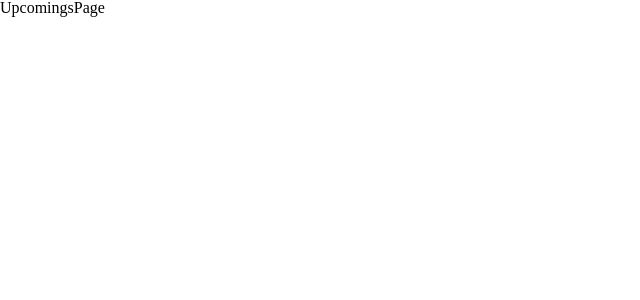
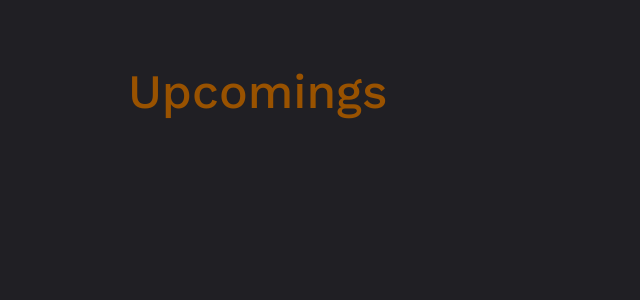
Before and after one commit to AdiBradu/reelridge-client, a React (Vite) app: page / in a window 1280 px wide. Shown: the top 300 px of the page, without its empty margins (0-640 px from the left). Built offline with nearby package versions, Linux system fonts and the light colour scheme.

Commit message:
upcomingsPage
-imported LayoutDefault component into UpcomingsPage
-imported SectionTitle component into UpcomingsPage

```diff
--- a/src/pages/UpcomingsPage/UpcomingsPage.tsx
+++ b/src/pages/UpcomingsPage/UpcomingsPage.tsx
@@ -1,5 +1,11 @@
-import React from 'react';
+// components
+import { LayoutDefault } from '../../layouts/LayoutDefault';
+import { SectionTitle } from '../../components/SectionTitle/SectionTitle';
 
 export const UpcomingsPage = () => {
-  return <div>UpcomingsPage</div>;
+  return (
+    <LayoutDefault>
+      <SectionTitle title="upcomings" />
+    </LayoutDefault>
+  );
 };
```
